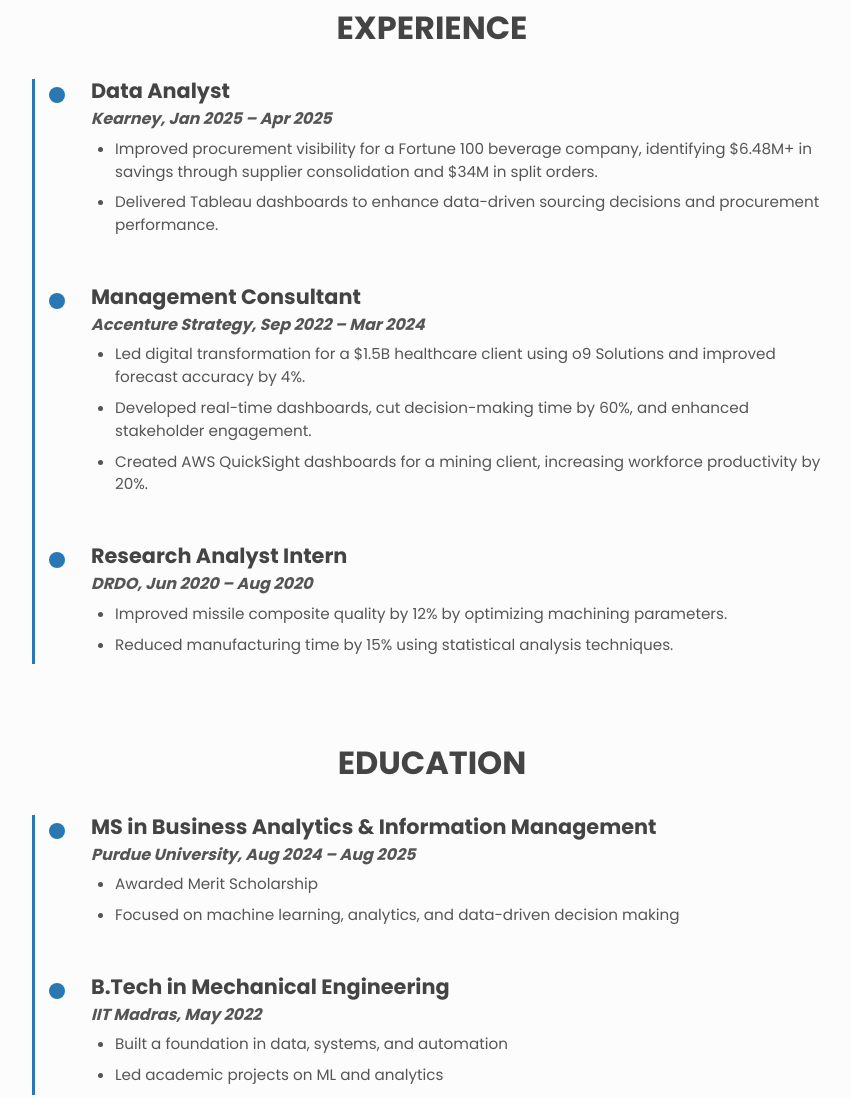
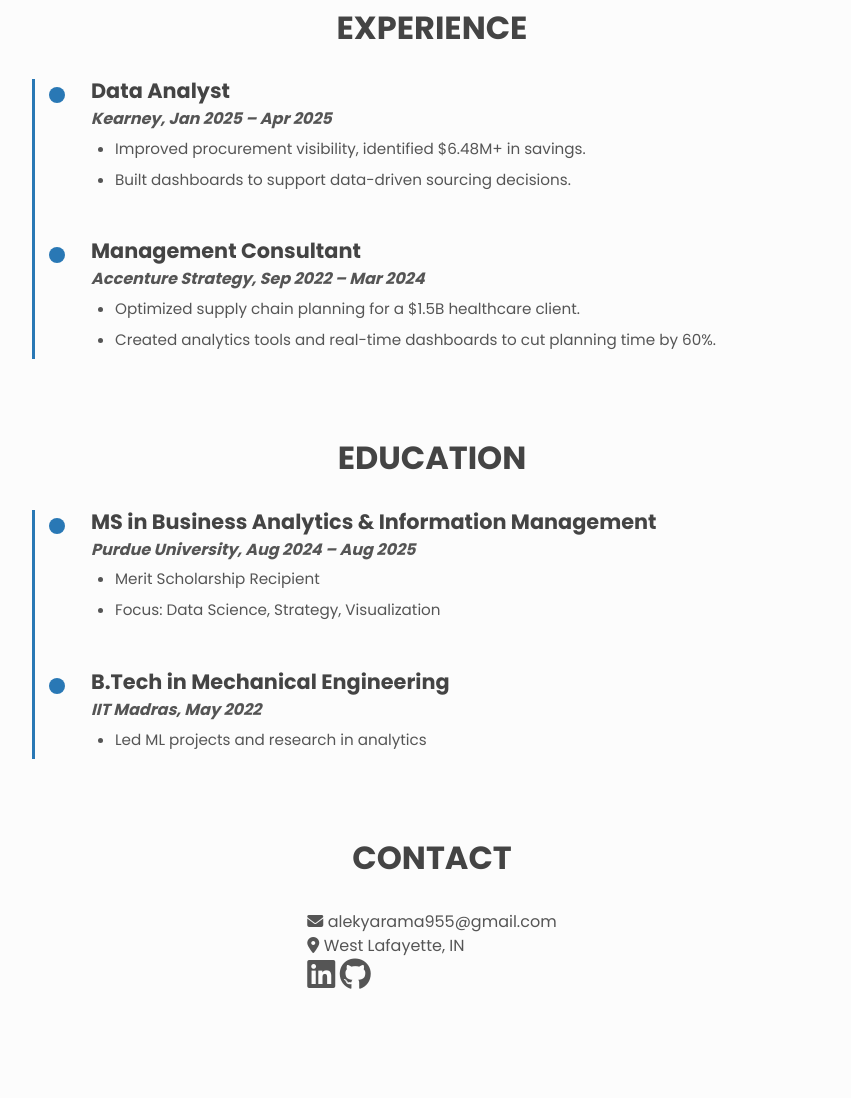
Before and after one commit to ramaalek/ramaalek.github.io, a plain HTML site: page index.html in a window 1280 px wide. Shown: the part 1100-2198 px from the top of the page, without its empty margins (208-1059 px from the left). Drawn offline with Linux system fonts and the light colour scheme.

Commit message:
Update index.html

```diff
--- a/index.html
+++ b/index.html
@@ -76,25 +76,16 @@
       <h3 class="timeline__role">Data Analyst</h3>
       <h4 class="timeline__company">Kearney, Jan 2025 – Apr 2025</h4>
       <ul class="timeline__points">
-            <li>Improved procurement visibility for a Fortune 100 beverage company, identifying $6.48M+ in savings through supplier consolidation and $34M in split orders.</li>
-            <li>Delivered Tableau dashboards to enhance data-driven sourcing decisions and procurement performance.</li>
+        <li>Improved procurement visibility, identified $6.48M+ in savings.</li>
+        <li>Built dashboards to support data-driven sourcing decisions.</li>
       </ul>
     </div>
     <div class="timeline__item">
       <h3 class="timeline__role">Management Consultant</h3>
       <h4 class="timeline__company">Accenture Strategy, Sep 2022 – Mar 2024</h4>
       <ul class="timeline__points">
-            <li>Led digital transformation for a $1.5B healthcare client using o9 Solutions and improved forecast accuracy by 4%.</li>
-            <li>Developed real-time dashboards, cut decision-making time by 60%, and enhanced stakeholder engagement.</li>
-            <li>Created AWS QuickSight dashboards for a mining client, increasing workforce productivity by 20%.</li>
-          </ul>
-        </div>
-        <div class="timeline__item">
-          <h3 class="timeline__role">Research Analyst Intern</h3>
-          <h4 class="timeline__company">DRDO, Jun 2020 – Aug 2020</h4>
-          <ul class="timeline__points">
-            <li>Improved missile composite quality by 12% by optimizing machining parameters.</li>
-            <li>Reduced manufacturing time by 15% using statistical analysis techniques.</li>
+        <li>Optimized supply chain planning for a $1.5B healthcare client.</li>
+        <li>Created analytics tools and real-time dashboards to cut planning time by 60%.</li>
       </ul>
     </div>
   </div>
@@ -107,16 +98,15 @@
       <h3 class="timeline__role">MS in Business Analytics & Information Management</h3>
       <h4 class="timeline__company">Purdue University, Aug 2024 – Aug 2025</h4>
       <ul class="timeline__points">
-            <li>Awarded Merit Scholarship</li>
-            <li>Focused on machine learning, analytics, and data-driven decision making</li>
+        <li>Merit Scholarship Recipient</li>
+        <li>Focus: Data Science, Strategy, Visualization</li>
       </ul>
     </div>
     <div class="timeline__item">
       <h3 class="timeline__role">B.Tech in Mechanical Engineering</h3>
       <h4 class="timeline__company">IIT Madras, May 2022</h4>
       <ul class="timeline__points">
-            <li>Built a foundation in data, systems, and automation</li>
-            <li>Led academic projects on ML and analytics</li>
+        <li>Led ML projects and research in analytics</li>
       </ul>
     </div>
   </div>
```
Lines whose indentation alone changed are shown as unchanged.
